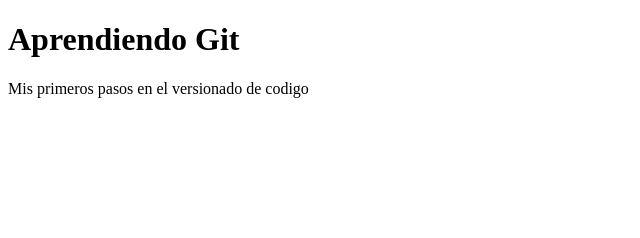
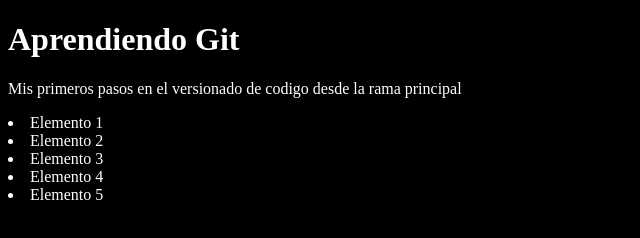
Before and after one commit to 29layun/curso, a plain HTML site: page index.html in a window 1280 px wide. Shown: the whole page, without its empty margins (0-640 px from the left). Drawn offline with Linux system fonts and the light colour scheme.

Commit message:
Agregando style-css al index.html

```diff
--- a/index.html
+++ b/index.html
@@ -5,9 +5,17 @@
     <meta http-equiv="X-UA-Compatible" content="IE=edge">
     <meta name="viewport" content="width=device-width, initial-scale=1.0">
     <title>Aprendiendo Giy</title>
+    <link rel="stylesheet" href="style.css">
 </head>
 <body>
     <h1>Aprendiendo Git</h1>
-    <p>Mis primeros pasos en el versionado de codigo</p>
+    <p>Mis primeros pasos en el versionado de codigo desde la rama principal</p>
+    <us>
+        <li>Elemento 1</li>
+        <li>Elemento 2</li>
+        <li>Elemento 3</li>
+        <li>Elemento 4</li>
+        <li>Elemento 5</li>
+    </us>
 </body>
 </html>
```
